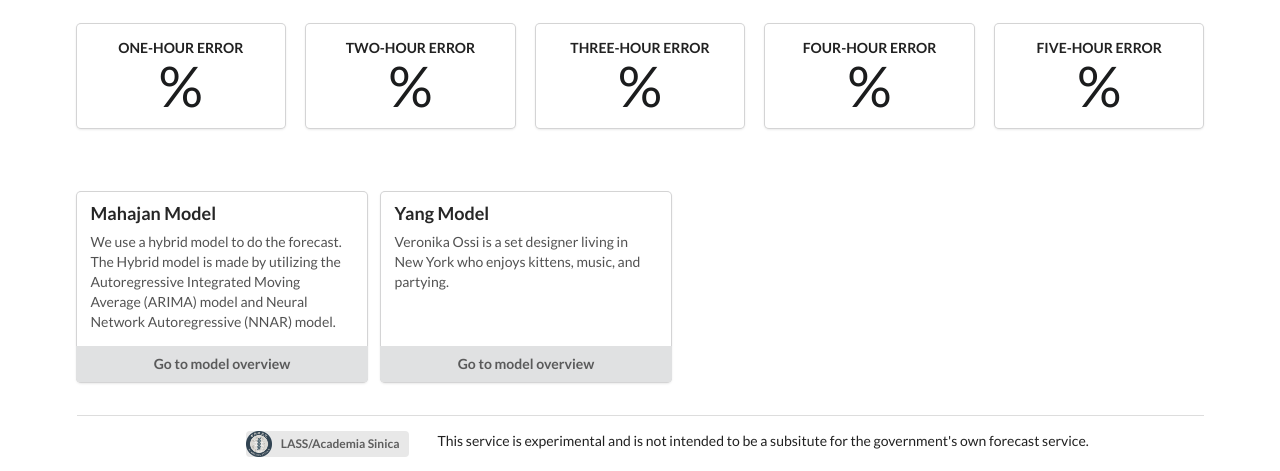
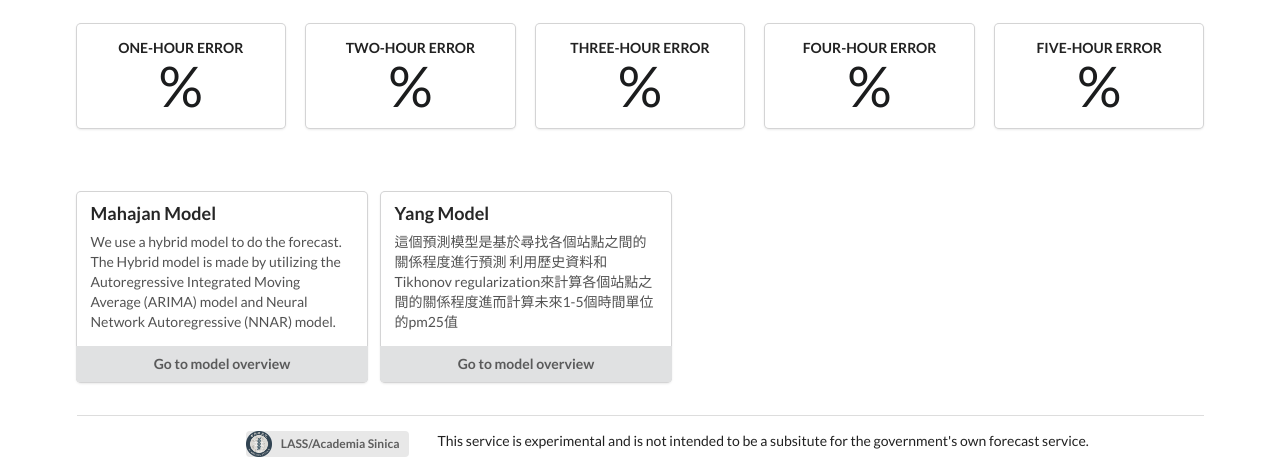
Before and after one commit to Dongee-W/pm25_forecast, a Django app: a page that uses templates/main.html in a window 1280 px wide. Shown: the part 465-936 px from the top of the page. Run offline with Django 3.2, Linux system fonts and the light colour scheme; some libraries are stand-ins or nearby versions.

Commit message:
change words

```diff
--- a/templates/main.html
+++ b/templates/main.html
@@ -176,7 +176,8 @@
       <div class="content">
         <div class="header">Yang Model</div>
         <div class="description">
-          Veronika Ossi is a set designer living in New York who enjoys kittens, music, and partying.
+            這個預測模型是基於尋找各個站點之間的關係程度進行預測
+            利用歷史資料和Tikhonov regularization來計算各個站點之間的關係程度進而計算未來1-5個時間單位的pm25值
         </div>
       </div>
       <div class="ui animated button" tabindex="0" onclick="location.href='/overview/1'">
```
